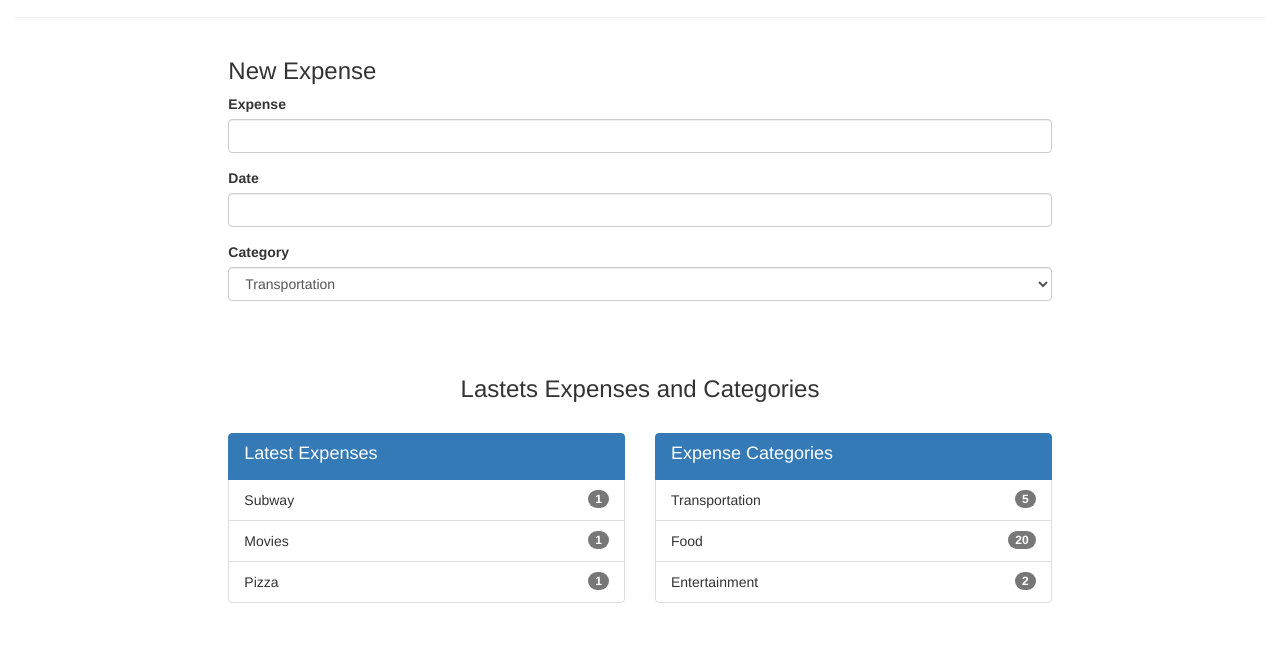
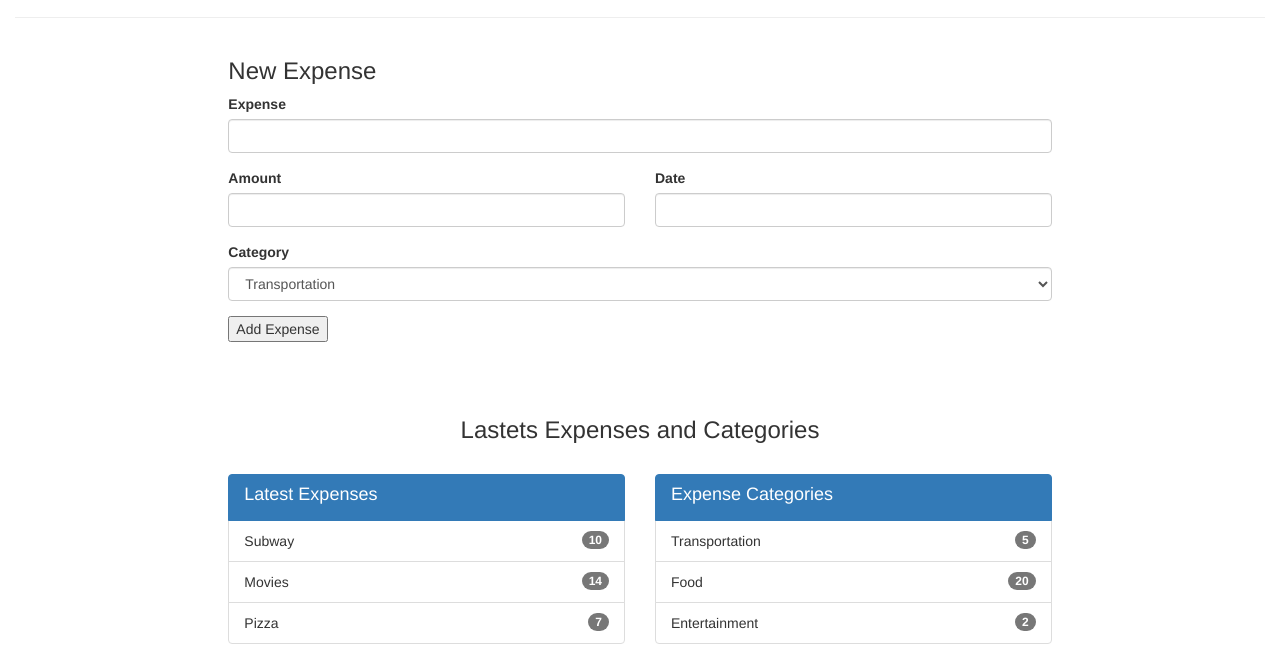
Before and after one commit to Page-Carbajal/Software-Engineering, a React app in the folder ReactJS/MyMoney/: page / in a window 1280 px wide. Shown: the part 141-805 px from the top of the page. Built offline with nearby package versions, Linux system fonts and the light colour scheme.

Commit message:
Finished the Introduction to React

```diff
--- a/ReactJS/MyMoney/index.html
+++ b/ReactJS/MyMoney/index.html
@@ -19,6 +19,21 @@
 <script src="https://code.jquery.com/jquery-1.11.3.min.js"></script>
 <script src="https://maxcdn.bootstrapcdn.com/bootstrap/3.3.5/js/bootstrap.min.js"></script>
 <!-- TODO: Require this dependencies with a vendors webpack config -->
+<script type="text/javascript">
+
+    var categories = [
+        {name: "Transportation", count: 5, amount: 100},
+        {name: "Food", count: 20, amount: 150},
+        {name: "Entertainment", count: 2, amount: 80}
+    ];
+
+    var latest = [
+        {name: "Subway", count: 1, amount: 10},
+        {name: "Movies", count: 1, amount: 14},
+        {name: "Pizza", count: 1, amount: 7 }
+    ];
+
+</script>
 <script type="text/javascript" src="dist/bundle.js"></script>
 </body>
 </html>
--- a/ReactJS/MyMoney/lib/app.js
+++ b/ReactJS/MyMoney/lib/app.js
@@ -5,6 +5,43 @@ import ExpenseLists from './components/ExpenseLists.js';
 
 class App extends React.Component
 {
+    constructor(props)
+    {
+        super(props);
+        this.state = {source: {categories: categories, latest: latest}};
+    }
+
+    registerExpense(name, amount, date, category)
+    {
+        // TODO: Validate
+        if( name.toString().trim() == '' || date.toString().trim() == '' || category.toString().trim() == '' ){
+            console.log('Invalid Data');
+            return false;
+        }
+
+        var latestExpense = {name: name, amount: parseFloat(amount), count: 1};
+        var latestCategory = {name: category, amount: parseFloat(amount), count: 1};
+        console.log('Latest Expense: ', latestExpense, '. Latest Category: ', latestCategory);
+
+        var valueAdded = false;
+        categories = _.each(categories, function(c){
+            if( c.name == latestCategory.name ){
+                c.amount = parseFloat(c.amount) + parseFloat(latestCategory.amount);
+                c.count = parseFloat(c.count) + 1;
+                valueAdded = true;
+            }
+        });
+
+        if(!valueAdded){
+            categories.push(latestCategory);
+        }
+
+        console.log('Updated Categories: ', categories);
+        latest.push(latestExpense);
+        console.log('Updated expenses: ', latest);
+        this.setState({source: {categories: categories, latest: latest}});
+    }
+
     render()
     {
         return (
@@ -16,8 +53,8 @@ class App extends React.Component
                         <hr />
                     </div>
                 </div>
-                <AddExpense />
-                <ExpenseLists />
+                <AddExpense onExpenseSubmit={this.registerExpense.bind(this)} />
+                <ExpenseLists source={this.state.source} />
             </section>
         );
     }
--- a/ReactJS/MyMoney/lib/components/AddExpense.js
+++ b/ReactJS/MyMoney/lib/components/AddExpense.js
@@ -1,30 +1,63 @@
-import React from 'react'
+import React from 'react';
+import _ from 'lodash';
 
 class AddExpense extends React.Component
 {
+    addExpenseClick(e)
+    {
+        e.preventDefault();
+
+        var name = this.refs.name.value.trim();
+        var amount = this.refs.amount.value.trim();
+        var date = this.refs.date.value.trim();
+        var category = this.refs.category.value.trim();
+
+        // Call App Event
+        this.props.onExpenseSubmit(name, amount, date, category);
+
+        // Clean the form
+        //console.log('Name: ', this.refs.name);
+        this.refs.name.value = '';
+        //console.log('Amount: ', this.refs.amount);
+        this.refs.amount.value = '';
+        //console.log('Date: ', this.refs.date);
+        this.refs.date.value = '';
+    }
+
     render()
     {
         return(
             <div className="row">
                 <div className="col-md-8 col-md-offset-2">
                     <h3>New Expense</h3>
-                    <form role="form">
+                    <form role="form" onSubmit={this.addExpenseClick.bind(this)}>
                         <div className="form-group">
                             <label for="name">Expense</label>
                             <input type="text" className="form-control" id="name" name="name" ref="name" />
                         </div>
                         <div className="form-group">
-                            <label for="date">Date</label>
-                            <input type="text" className="form-control" id="date" name="date" ref="date" />
+                            <div className="row">
+                                <div className="col-sm-6">
+                                    <label for="amount">Amount</label>
+                                    <input type="text" className="form-control" id="amount" name="amount" ref="amount" />
+                                </div>
+                                <div className="col-sm-6">
+                                    <label for="date">Date</label>
+                                    <input type="text" className="form-control" id="date" name="date" ref="date" />
+                                </div>
+                            </div>
                         </div>
                         <div className="form-group">
                             <label for="name">Category</label>
                             <select id="category" name="category" ref="category" className="form-control">
-                                <option>Transportation</option>
-                                <option>Food</option>
-                                <option>Entertainment</option>
+                                <option value="Transportation">Transportation</option>
+                                <option value="Food">Food</option>
+                                <option value="Entertainment">Entertainment</option>
                             </select>
                         </div>
+                        <p className="form-group">
+                            <input type="submit" value="Add Expense" />
+                        </p>
                     </form>
                 </div>
             </div> );
--- a/ReactJS/MyMoney/lib/components/EnumeratedList.js
+++ b/ReactJS/MyMoney/lib/components/EnumeratedList.js
@@ -5,6 +5,45 @@ class EnumeratedList extends React.Component
     constructor(props)
     {
         super(props);
+        this.state = {source: props.source};
+    }
+
+    componentWillMount()
+    {
+        console.log('Before mounting!');
+    }
+
+    componentDidMount()
+    {
+        console.log('After mounting!');
+        //setTimeout(function(){
+        //    this.updateDataSource();
+        //}.bind(this), 1500);
+    }
+
+    updateDataSource()
+    {
+        // TODO: Actually build an API
+        if(this.props.id == 'lastExpenses'){
+            this.setState( {source: latest} );
+
+        }
+        else{
+            this.setState( {source: categories} );
+        }
+        //setTimeout(function(){
+        //    this.updateDataSource();
+        //}.bind(this), 1500);
+    }
+
+    shouldComponentMount(nextProps, nextState)
+    {
+        // If there are no items do not render
+        if(this.state.source == null){
+            return false;
+        }
+        console.log( 'Enumerted list Source: ', this.state.source );
+        return (this.props.source.length > 10)
     }
 
     render()
@@ -16,13 +55,21 @@ class EnumeratedList extends React.Component
                         {this.props.listTitle}
                     </h4>
                 </div>
-                {this.props.source.map( function(item){
-                    return(
-                        <div className="list-group-item">
-                            <span className="badge">{item.count}</span>{item.name}
-                        </div>
-                    );
-                })}
+                {this.state.source.map( function(item){
+                    if(this.props.enumProperty == null || this.props.enumProperty != 'count'){
+                        return(
+                            <div className="list-group-item">
+                                <span className="badge">{item.amount}</span>{item.name}
+                            </div>
+                        );
+                    } else {
+                        return(
+                            <div className="list-group-item">
+                                <span className="badge">{item.count}</span>{item.name}
+                            </div>
+                        );
+                    }
+                }.bind(this))}
             </div>
         );
     }
--- a/ReactJS/MyMoney/lib/components/ExpenseLists.js
+++ b/ReactJS/MyMoney/lib/components/ExpenseLists.js
@@ -1,20 +1,14 @@
 import React from 'react';
 import EnumeratedList from './EnumeratedList.js';
 
-var categories = [
-    {name: "Transportation", count: 5, amount: 100},
-    {name: "Food", count: 20, amount: 150},
-    {name: "Entertainment", count: 2, amount: 80}
-];
-
-var latest = [
-    {name: "Subway", count: 1, amount: 10},
-    {name: "Movies", count: 1, amount: 14},
-    {name: "Pizza", count: 1, amount: 7 }
-];
-
 class ExpenseLists extends React.Component
 {
+    constructor(props)
+    {
+        super(props);
+        this.state = {categories: this.props.source.categories, latest: this.props.source.latest};
+    }
+
     render()
     {
         return(
@@ -23,10 +17,10 @@ class ExpenseLists extends React.Component
                     <h3 className="expenseListsHeading">Lastets Expenses and Categories</h3>
                 </div>
                 <div className="col-md-4 col-md-offset-2">
-                    <EnumeratedList listTitle="Latest Expenses" source={latest} enumProperty="amount" />
+                    <EnumeratedList id="lastExpenses" listTitle="Latest Expenses" source={this.state.latest} />
                 </div>
                 <div className="col-md-4">
-                    <EnumeratedList listTitle="Expense Categories" source={categories} />
+                    <EnumeratedList id="topCategories" listTitle="Expense Categories" source={this.state.categories} enumProperty="count" />
                 </div>
             </div>
         );
--- a/ReactJS/MyMoney/package.json
+++ b/ReactJS/MyMoney/package.json
@@ -15,6 +15,7 @@
   "author": "Page Carbajal (http://pagecarbajal.com)",
   "license": "GPL-3.0",
   "dependencies": {
+    "lodash": "^3.10.1",
     "react": "^0.14.0",
     "react-dom": "^0.14.0"
   },
```
Also changed, not shown: README.md, ReactJS/README.md, 1 other file.
